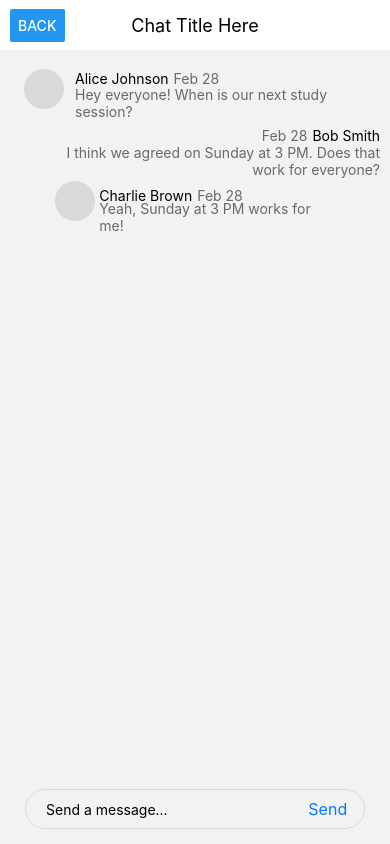
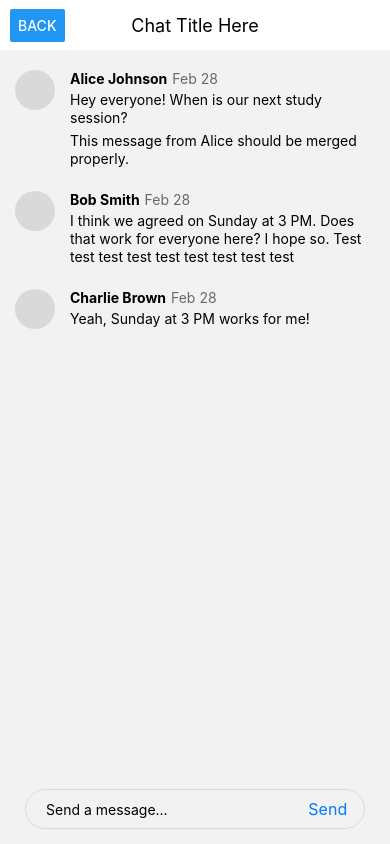
Before and after one commit to quuanng/study-group, a React Native app in the folder frontend/: screen /SingleChatScreen in a window 390 px wide. Built offline with nearby package versions, Linux system fonts and the light colour scheme.

Commit message:
Final touches on chat page styling

```diff
--- a/frontend/components/ChatMessage.tsx
+++ b/frontend/components/ChatMessage.tsx
@@ -1,29 +1,21 @@
 import React, { useEffect, useState } from 'react'
-import { View, Text, TextInput, Button, StyleSheet, Alert, Image, Pressable } from 'react-native'
+import { View, Text, StyleSheet } from 'react-native'
+import { MergedChatMessageData } from '../screens/SingleChatScreen';
 
-export interface ChatMessageData {
-  _id: string;  // MongoDB ObjectId as a string
-  groupId: string; // Reference to StudyGroup
-  senderId: string; // Reference to User
-  senderName: string;
-  message: string;
-  timestamp: string; // Date represented as an ISO string
-  readBy: string[]; // Array of User IDs who have read the message
+import { Dimensions } from 'react-native';
+
+const { width: SCREEN_WIDTH } = Dimensions.get('window');
+
+interface ChatMessageProps {
+  Message: MergedChatMessageData
 }
 
-interface ChatMessageProps {
-  Message: ChatMessageData
-}
-
-// TODO: This is only for testing, remove once connected to backend
-const dummyLocalUserId = "0";
-
 const ChatMessage: React.FC<ChatMessageProps> = ({ Message }) => {
-
   const [isSelf, setIsSelf] = useState(false);
 
   useEffect(() => {
-    setIsSelf(Message.senderId == dummyLocalUserId)
+    // TODO: setting isSelf to always be false to make all messages left-aligned
+    // setIsSelf(Message.senderId == dummyLocalUserId)
   }, [Message])
 
   const formatTimestamp = (timestamp: string): string => {
@@ -44,30 +36,33 @@ const ChatMessage: React.FC<ChatMessageProps> = ({ Message }) => {
       <View style={styles.sub_container}>
         {isSelf || <View style={styles.icon_container}>
           <View style={styles.placeholder_icon}>
-
           </View>
         </View>}
         <View style={styles.text_parent_container}>
-          {!isSelf &&
+          {!isSelf ? (
             <View style={styles.other_text_headline_container}>
               <Text style={styles.other_message_sender}>{Message.senderName}</Text>
-              <Text style={styles.other_message_date}>{formatTimestamp(Message.timestamp)}</Text>
+              <Text style={styles.other_message_date}>{formatTimestamp(Message.timestamps[0])}</Text>
             </View>
-            ||
+          ) : (
             <View style={styles.self_text_headline_container}>
               <Text style={styles.self_message_sender}>{Message.senderName}</Text>
-              <Text style={styles.self_message_date}>{formatTimestamp(Message.timestamp)}</Text>
+              <Text style={styles.self_message_date}>{formatTimestamp(Message.timestamps[0])}</Text>
             </View>
-          }
-          {!isSelf &&
+          )}
+          {!isSelf ? (
             <View style={styles.other_text_body_container}>
-              <Text style={styles.other_body_label}>{Message.message}</Text>
+              {Message.messages.map((content, index) => (
+                <Text key={index} style={styles.other_body_label}>{content}</Text>
+              ))}
             </View>
-            ||
+          ) : (
             <View style={styles.self_text_body_container}>
-              <Text style={styles.self_body_label}>{Message.message}</Text>
+              {Message.messages.map((content, index) => (
+                <Text key={index} style={styles.self_body_label}>{content}</Text>
+              ))}
             </View>
-          }
+          )}
         </View>
       </View>
     </View>
@@ -76,85 +71,75 @@ const ChatMessage: React.FC<ChatMessageProps> = ({ Message }) => {
 
 const styles = StyleSheet.create({
   container: {
-    aspectRatio: 400 / 60,
-    borderRadius: 5,
+    width: SCREEN_WIDTH,
+    minHeight: 60,
+    paddingVertical: 8, // Add some vertical padding
+    paddingHorizontal: 10, // Add some horizontal padding
+    alignSelf: 'stretch',
+    backgroundColor: 'transparent', // Ensure background is visible
+  },
+  sub_container: {
+    flexDirection: 'row',
+    alignItems: 'flex-start', // Align items to the start
     width: '100%',
   },
-  sub_container: {
-    flex: 1,
-    flexDirection: 'row',
-    justifyContent: 'flex-end',
-  },
   icon_container: {
-    flex: 68 / 400,
-    alignContent: 'center',
-    justifyContent: 'center',
+    width: 50, // Fixed width instead of flex
+    marginRight: 10,
+    alignItems: 'center',
   },
   placeholder_icon: {
     width: 40,
     height: 40,
-    aspectRatio: 1,
-    margin: 'auto',
-    borderRadius: 100,
+    borderRadius: 20,
     backgroundColor: '#D9D9D9'
   },
   text_parent_container: {
-    flex: 1 - 68 / 400,
+    flex: 1, // Take remaining space
     flexDirection: 'column',
+    width: '100%',
   },
   other_text_headline_container: {
-    paddingTop: 8,
-    flex: 0.3,
-    fontSize: 16,
     flexDirection: 'row',
+    alignItems: 'center',
+    marginBottom: 4,
   },
   self_text_headline_container: {
-    paddingTop: 8,
-    flex: 0.3,
-    fontSize: 16,
-    paddingRight: 10,
     flexDirection: 'row-reverse',
+    alignItems: 'center',
+    marginBottom: 4,
   },
   other_message_sender: {
-    textAlign: 'left',
+    fontWeight: 'bold',
   },
   other_message_date: {
-    textAlign: 'left',
-    paddingLeft: 5,
-    color: '#696969'
+    marginLeft: 5,
+    color: '#696969',
   },
   self_message_sender: {
-    textAlign: 'right',
+    fontWeight: 'bold',
+    width: '100%',
   },
   self_message_date: {
-    textAlign: 'right',
-    paddingRight: 5,
-    color: '#696969'
+    marginRight: 5,
+    color: '#696969',
   },
   other_text_body_container: {
-    flex: 0.7,
-    fontSize: 14,
-    paddingRight: 10,
-    marginTop: 3,
+    // Remove fixed flex, allow natural expansion
   },
   self_text_body_container: {
-    flex: 0.7,
-    fontSize: 14,
-    paddingRight: 10,
-    flexDirection: 'row-reverse',
-    marginTop: 3,
+    // Remove fixed flex, align to the right
+    alignItems: 'flex-end',
   },
   other_body_label: {
-    color: '#696969',
+    color: '#000000',
     textAlign: 'left',
+    lineHeight: 18,
+    marginBottom: 5,
   },
   self_body_label: {
-    color: '#696969',
+    color: '#000000',
     textAlign: 'right',
-  },
-  image: {
-    width: 150,
-    height: 150,
   },
 })
 
--- a/frontend/screens/SingleChatScreen.tsx
+++ b/frontend/screens/SingleChatScreen.tsx
@@ -1,16 +1,83 @@
-import React, {useState} from 'react'
-import { View, Text, StyleSheet, FlatList, Button, SafeAreaView} from 'react-native'
-import ChatMessage, { ChatMessageData } from '../components/ChatMessage';
+import React, { useEffect, useState } from 'react'
+import { View, Text, StyleSheet, FlatList, Button, SafeAreaView } from 'react-native'
+import ChatMessage from '../components/ChatMessage';
 import { useNavigation } from '@react-navigation/native';
 import { StackNavigationProp } from '@react-navigation/stack';
 import { RootStackParamList } from '../navigation/MainNavigator';
 import ChatSendBox from '../components/ChatSendBox';
 
+export interface RawChatMessageData {
+  _id: string;
+  groupId: string;
+  senderId: string;
+  senderName: string;
+  message: string;
+  timestamp: string;
+  readBy: string[];
+}
+
+// A merged variant of chat messages to allow condensing consecutive messages
+export interface MergedChatMessageData {
+  _ids: string[];
+  groupId: string;
+  senderId: string;
+  senderName: string;
+  messages: string[];
+  timestamps: string[];
+  readBy: string[][];
+}
+
 export default function ChatsScreen() {
 
-    {/* TODO: remove */}
-    const [dummyChatMessages, setDummyChatMessages] = useState([
-      {
+  const createEmptyMergedMessage = (): MergedChatMessageData => ({
+    _ids: [],
+    groupId: "",
+    senderId: "",
+    senderName: "",
+    messages: [],
+    timestamps: [],
+    readBy: []
+  });
+
+  const tryMergeAllMessages = (rawMessages: RawChatMessageData[]): MergedChatMessageData[] => {
+    const sortedByTimestamp = [...rawMessages].sort((a, b) => Date.parse(a.timestamp) - Date.parse(b.timestamp));
+
+    let output: MergedChatMessageData[] = [];
+    let curMergedMessage: MergedChatMessageData = createEmptyMergedMessage();
+
+    sortedByTimestamp.forEach(msg => {
+      const lastTimestamp = curMergedMessage.timestamps.length > 0
+        ? Date.parse(curMergedMessage.timestamps[curMergedMessage.timestamps.length - 1])
+        : 0;
+
+      const timeSincePreviousMessageMs = Date.parse(msg.timestamp) - lastTimestamp;
+
+      if (timeSincePreviousMessageMs > 300000 || (msg.senderId !== curMergedMessage.senderId && msg.senderId !== "")) {
+        if (curMergedMessage._ids.length > 0) {
+          output.push(curMergedMessage);
+        }
+        curMergedMessage = createEmptyMergedMessage();
+      }
+
+      curMergedMessage._ids.push(msg._id);
+      curMergedMessage.groupId = msg.groupId;
+      curMergedMessage.senderId = msg.senderId;
+      curMergedMessage.senderName = msg.senderName;
+      curMergedMessage.messages.push(msg.message);
+      curMergedMessage.timestamps.push(msg.timestamp);
+      curMergedMessage.readBy = curMergedMessage.readBy.concat(msg.readBy);
+    });
+
+    if (curMergedMessage._ids.length > 0) {
+      output.push(curMergedMessage);
+    }
+
+    console.log(output);
+    return output;
+  };
+
+
+  const DUMMY_INITIAL_CHAT_DATA: RawChatMessageData[] = [{
     _id: "65df3bfa1c4a1a001c1d7e5a",
     groupId: "65de2bfa2b4a2b002d2e8f5b",
     senderId: "65de2cfa3b5b3c003e3f9g6c",
@@ -20,11 +87,20 @@ export default function ChatsScreen() {
     readBy: ["0", "65de4efa5d7d5e005g5i1k8e"]
   },
   {
+    _id: "65df3bfa1c4a1a001c1d7e5a",
+    groupId: "65de2bfa2b4a2b002d2e8f5b",
+    senderId: "65de2cfa3b5b3c003e3f9g6c",
+    senderName: "Alice Johnson",
+    message: "This message from Alice should be merged properly.",
+    timestamp: "2025-02-28T14:34:00.000Z",
+    readBy: ["0", "65de4efa5d7d5e005g5i1k8e"]
+  },
+  {
     _id: "65df3bfb2d5c5b002e2f8g6d",
     groupId: "65de2bfa2b4a2b002d2e8f5b",
     senderId: "0",
     senderName: "Bob Smith",
-        message: "I think we agreed on Sunday at 3 PM. Does that work for everyone?",
+    message: "I think we agreed on Sunday at 3 PM. Does that work for everyone here? I hope so. Test test test test test test test test test",
     timestamp: "2025-02-28T14:35:00.000Z",
     readBy: ["65de4efa5d7d5e005g5i1k8e"]
   },
@@ -36,8 +112,25 @@ export default function ChatsScreen() {
     message: "Yeah, Sunday at 3 PM works for me!",
     timestamp: "2025-02-28T14:40:00.000Z",
     readBy: []
-      }
-    ]);
+  }];
+
+  const [chatDisplayMessages, setChatDisplayMessages] = useState<MergedChatMessageData[]>([]);
+  const [rawMessages, setRawMessages] = useState<RawChatMessageData[]>([]);
+
+  // TODO: May want to look into making an appendRawMessage[s] function to avoid having to re-merge everything
+  // Function to be used to set messages, will ensure consecutive messages from users get merged properly
+  const updateRawMessages = (messages: RawChatMessageData[]) => {
+
+    setRawMessages(messages)
+
+    const mergedMessages = tryMergeAllMessages(messages)
+
+    setChatDisplayMessages(mergedMessages)
+  };
+
+  useEffect(() => {
+    updateRawMessages(DUMMY_INITIAL_CHAT_DATA)
+  }, [])
 
   const navigation = useNavigation<StackNavigationProp<RootStackParamList>>();
 
@@ -51,11 +144,16 @@ export default function ChatsScreen() {
               <Text style={styles.chat_title}>Chat Title Here</Text>
             </View>
           </View>
-          <FlatList contentContainerStyle={styles.list} data={dummyChatMessages}
-              renderItem={({item}) => <ChatMessage Message={item} />}
-              keyExtractor={(item, idx) => idx.toString()} />
-          <ChatSendBox sendMessage={(content) => { {/* TODO: replace test sendMessage call with real one */}
-            setDummyChatMessages(dummyChatMessages.concat({
+          <FlatList contentContainerStyle={styles.list}
+            data={chatDisplayMessages}
+            renderItem={({ item }) => <ChatMessage Message={item} />}
+            keyExtractor={(item, idx) => idx.toString()}
+            horizontal={false}
+            showsVerticalScrollIndicator={false}
+            contentInsetAdjustmentBehavior="automatic" />
+          <ChatSendBox sendMessage={(content) => {
+            {/* TODO: replace test sendMessage call with real one */ }
+            updateRawMessages(rawMessages.concat({
               _id: "testid",
               groupId: "65de2bfa2b4a2b002d2e8f5b",
               senderId: "0",
@@ -74,23 +172,25 @@ export default function ChatsScreen() {
 const styles = StyleSheet.create({
   safeArea: {
     flex: 1,
+    width: '100%',
     backgroundColor: '#ffffff',
   },
   background: {
-        backgroundColor:'#ffffff',
-        width:'100%',
-        height:'100%',
+    backgroundColor: '#ffffff',
+    width: '100%',
+    height: '100%',
   },
   container: {
     flex: 1,
+    width: '100%',
     justifyContent: 'center',
     alignItems: 'center',
-        backgroundColor:'#f2f2f2',
+    backgroundColor: '#f2f2f2',
   },
   head_container: {
     height: 50,
     backgroundColor: '#ffffff',
-        width: "100%",
+    width: '100%',
     flexDirection: 'row',
     alignItems: 'center',
     paddingHorizontal: 10,
@@ -107,10 +207,11 @@ const styles = StyleSheet.create({
   },
   list: {
     flex: 1,
+    width: '100%',
     justifyContent: 'flex-start',
     paddingTop: 2,
     gap: 2,
     flexDirection: 'column',
-        alignItems: 'center',
+    alignItems: 'stretch',
   },
 });
```
Lines whose indentation alone changed are shown as unchanged.
